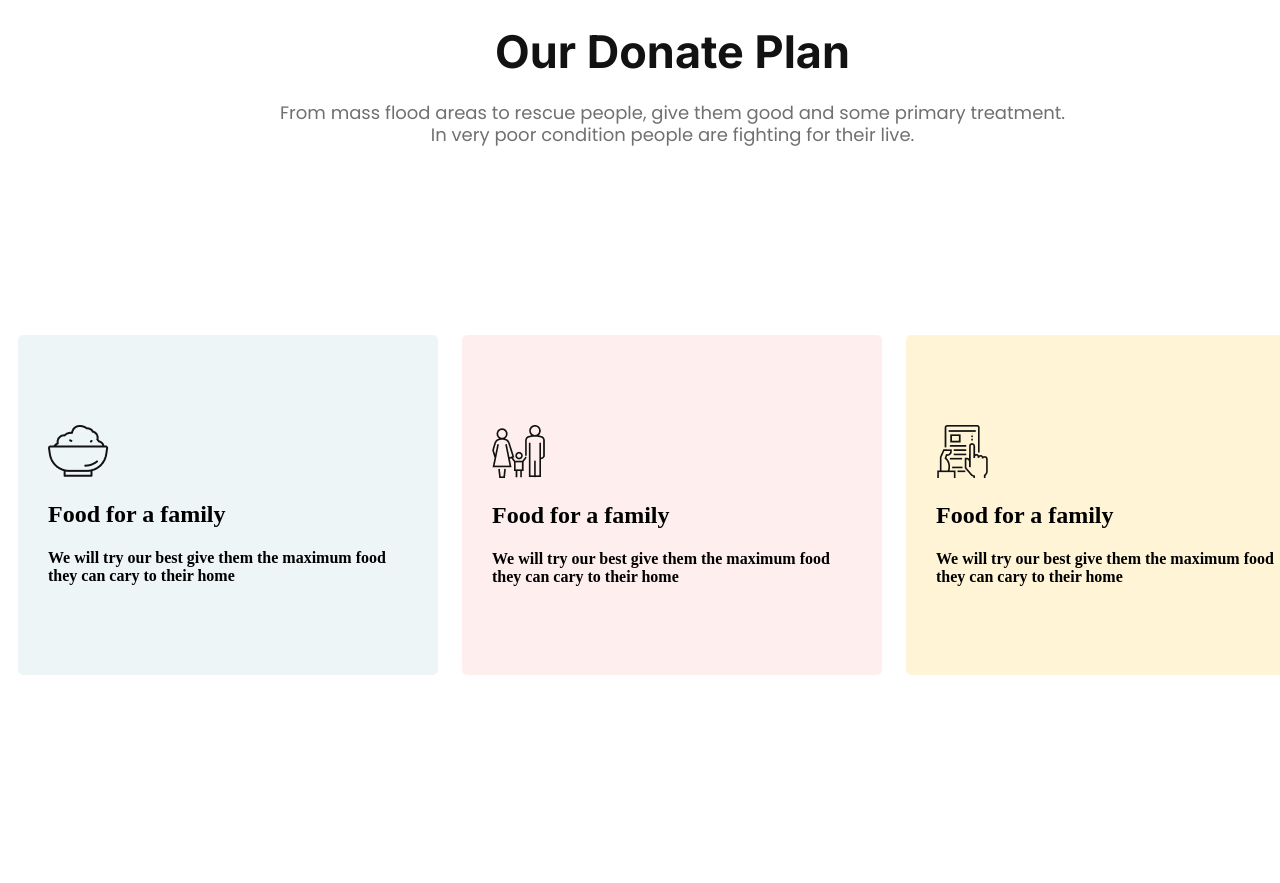
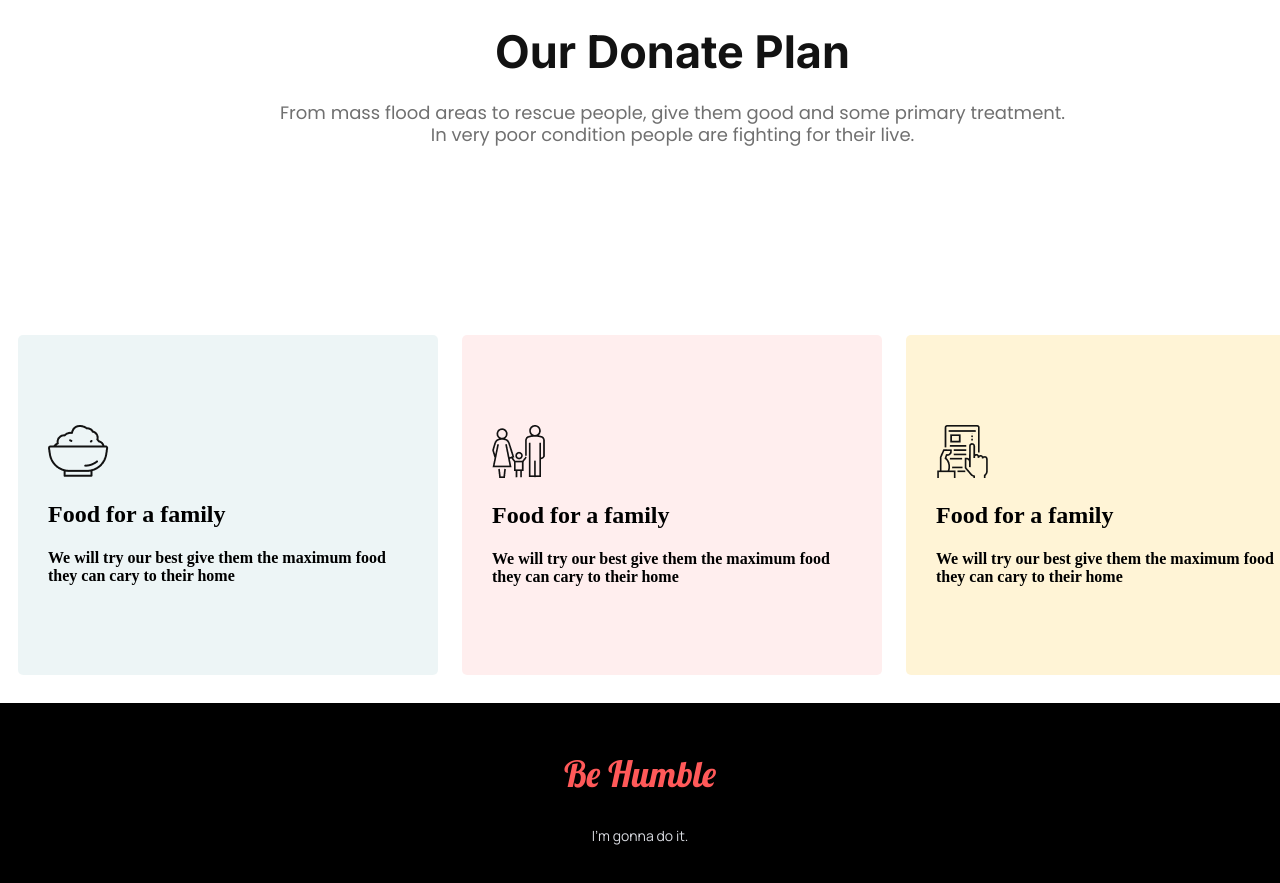
Before and after one commit to EmoTab/disaster-management-website, a plain HTML site: page index.html in a window 1280 px wide. Shown: the part 1347-2230 px from the top of the page. Before the commit the page ends 2050 px from the top, so only its background shows below. Drawn offline with Linux system fonts and the light colour scheme.

Commit message:
footer created

```diff
--- a/css/style.css
+++ b/css/style.css
@@ -214,3 +214,29 @@ body {
     padding-left: 30px;
     padding-right: 30px;
 }
+/* our donate plan card end */
+
+footer{
+    background-color: black;
+    height: 200px;
+}
+.footer-text{
+    display: flex;
+    flex-direction: column;
+    align-items:center;
+    padding-top: 35px;
+}
+.footer-title{
+    font-family: 'Lobster', cursive;
+    font-weight: 400;
+    font-size: 36px;
+    line-height: 24px;
+    color: #FF5959;
+}
+.footer-subtitle{
+    font-family: 'Manrope', sans-serif;
+    font-weight: 400;
+    font-size: 14px;
+    line-height: 14px;
+    color: #D9DBE1;
+}
--- a/index.html
+++ b/index.html
@@ -8,7 +8,7 @@
     <!-- google fonts links -->
     <link rel="preconnect" href="https://fonts.googleapis.com">
     <link rel="preconnect" href="https://fonts.gstatic.com" crossorigin>
-    <link href="https://fonts.googleapis.com/css2?family=Inter:wght@600;700&family=Poppins&display=swap" rel="stylesheet">
+    <link href="https://fonts.googleapis.com/css2?family=Inter:wght@600;700&family=Lobster&family=Manrope&family=Poppins&display=swap" rel="stylesheet">
 
 
     <link rel="stylesheet" href="css/style.css">
@@ -127,7 +127,10 @@
     <!-- our donate plan card end -->
 
     <footer>
-
+        <div class="footer-text">
+            <h1 class="footer-title">Be Humble</h1>
+            <h4 class="footer-subtitle">I'm gonna do it.</h4>
+        </div>
     </footer>
 </body>
 </html>
```
